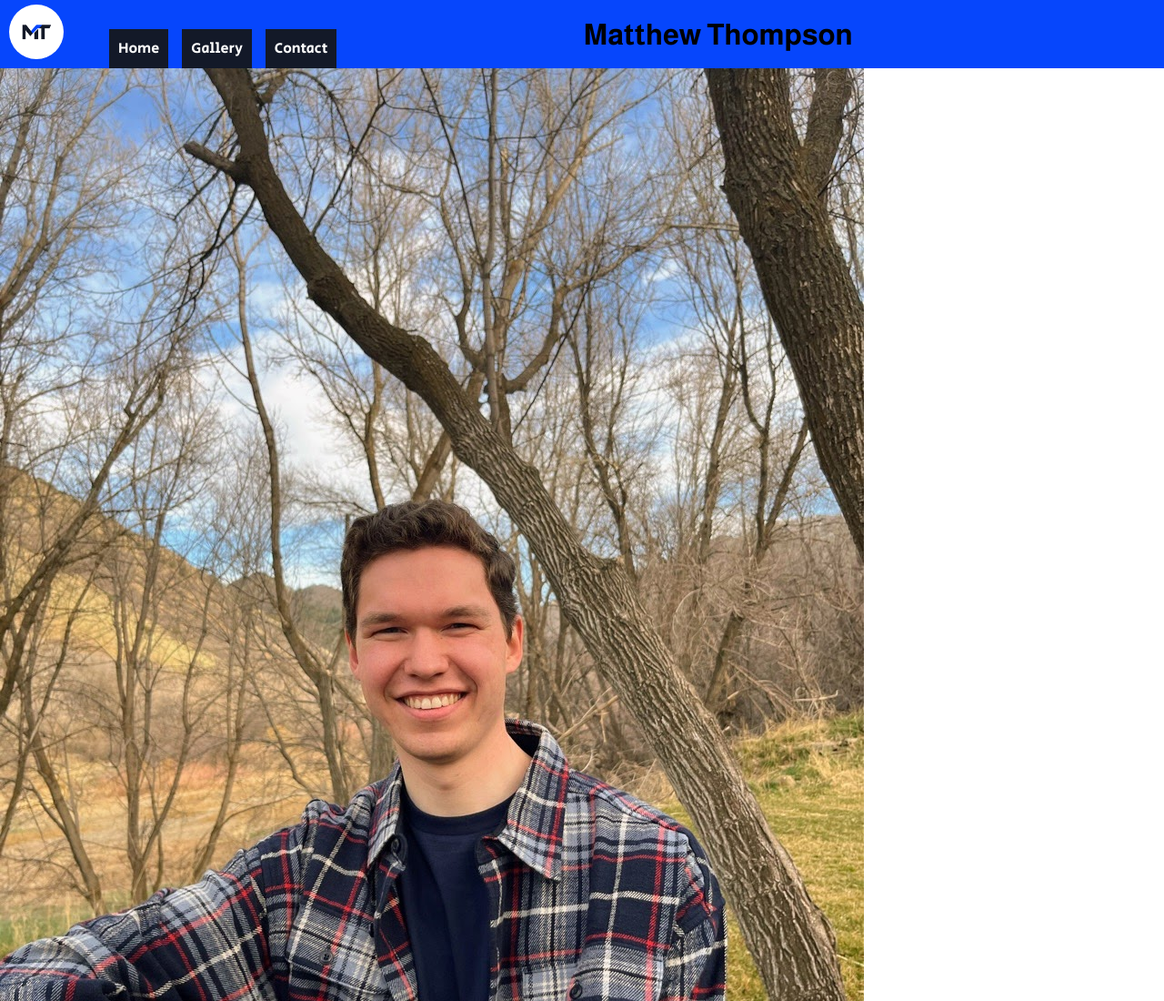
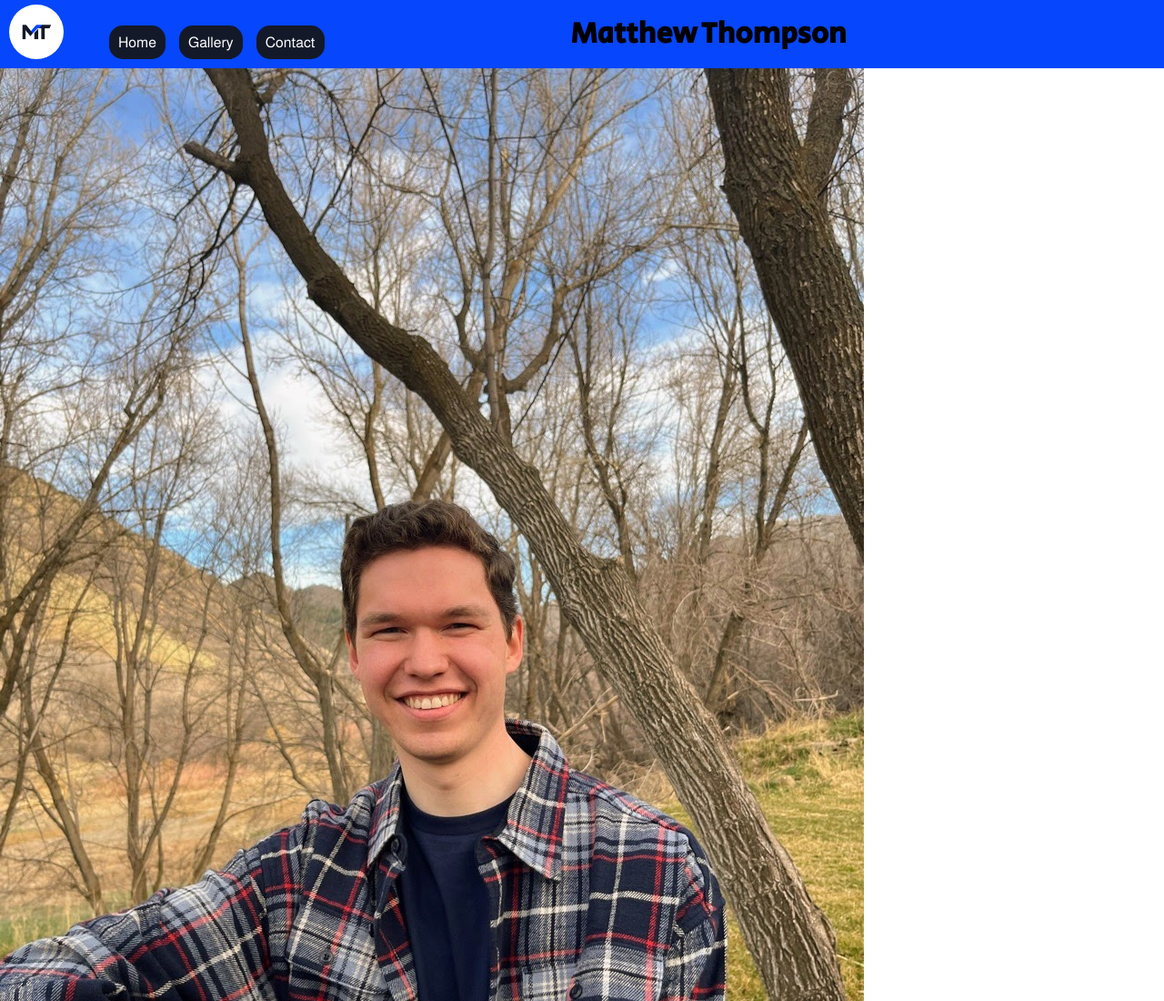
Before and after one commit to mdthompson7337/my-portfolio, a plain HTML site: page index.html in a window 1280 px wide. Shown: the top 1100 px of the page at 91% size. Drawn offline with Linux system fonts and the light colour scheme.

Commit message:
minor adjustments

```diff
--- a/styles/style.css
+++ b/styles/style.css
@@ -34,15 +34,21 @@ header a {
     padding: 10px;
     color: white;
     text-decoration: none;
+    margin-bottom: 10px;
+    border-radius: 15px;
 }
+header a:hover {
+    background-color: #1d2e5a;
+}
+
 header h1 {
     margin-left: 20%;
-    font-family: 'Almarai';
+    font-family: 'Secular One';
 }
 
 body {
     margin: 0;
-    font-family: 'Secular One';
+    font-family: 'Almarai';
 }
 
 footer {
```
